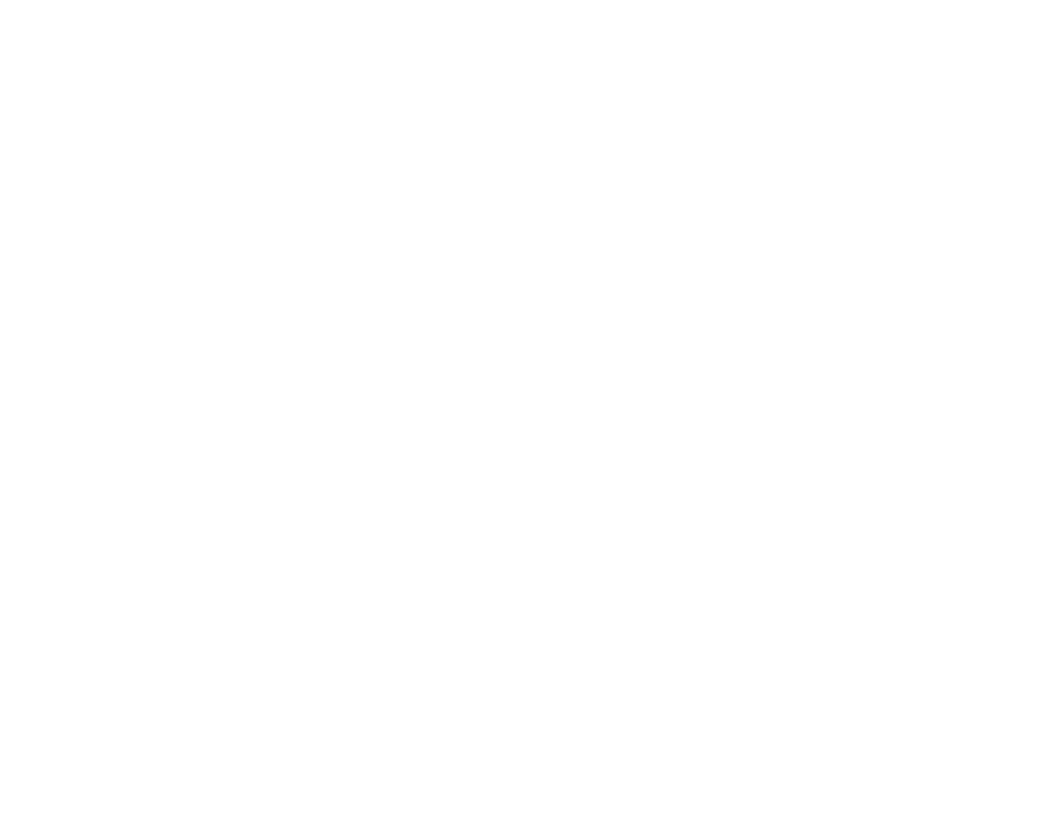
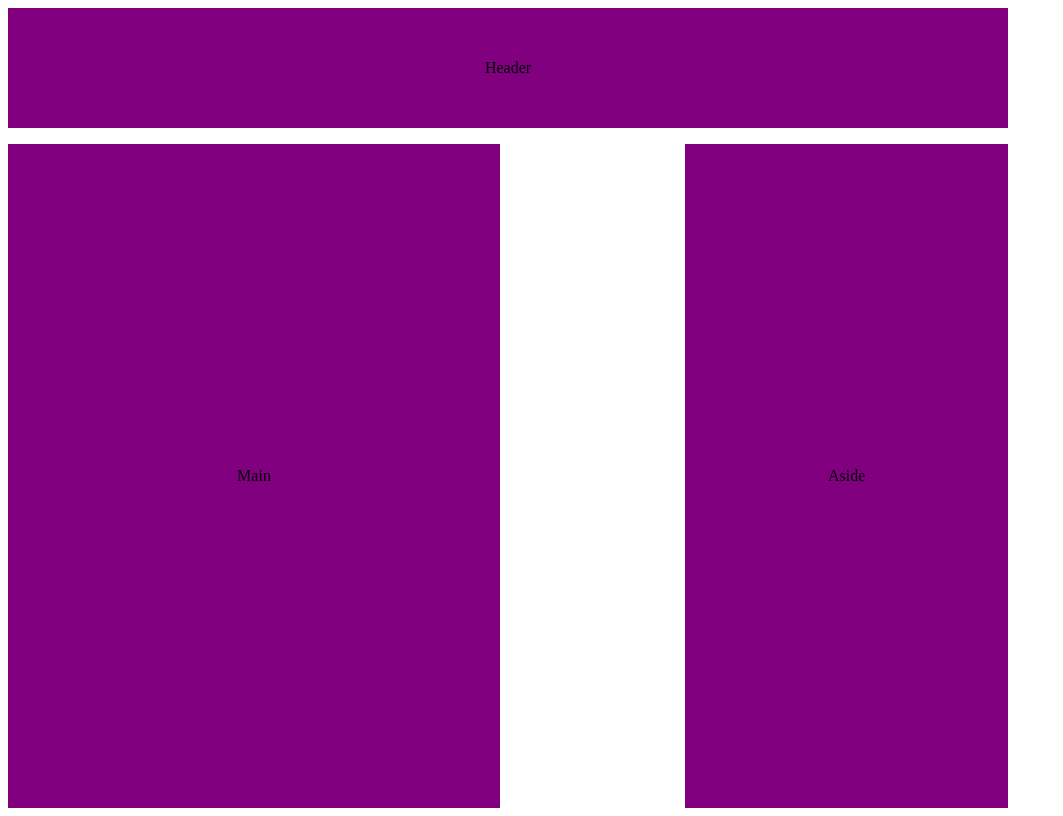
Before and after one commit to Lumsh/grid, a plain HTML site: page index.html in a window 1280 px wide. Shown: the whole page, without its empty margins (0-1063 px from the left). Drawn offline with Linux system fonts and the light colour scheme.

Commit message:
added base template on grid in css

```diff
--- a/css/styles.css
+++ b/css/styles.css
@@ -0,0 +1,52 @@
+* {
+    box-sizing: border-box;
+
+
+}
+
+
+body {
+    width: 100vw;
+    height: 100vh ;
+
+
+}
+
+
+header, aside, main {
+    background-color: purple;
+    color: black;
+    display: flex;
+    justify-content: center;
+    align-items: center;
+
+}
+
+
+.wrapper {
+
+    max-width: 1000px;
+    display: grid;
+    grid-template-columns: repeat(6, 1fr);
+    grid-auto-rows: 120px;
+    gap: 1rem;
+
+}
+
+.wrapper header {
+ grid-column: 1 / 7;
+
+}
+
+
+.wrapper main {
+ grid-column: 1/ 4;
+ grid-row: 2 / 7;
+
+}
+
+.wrapper aside {
+    grid-column:  5/7 ;
+    grid-row: 2 / 7;
+
+}
--- a/index.html
+++ b/index.html
@@ -4,8 +4,25 @@
     <meta charset="UTF-8">
     <meta name="viewport" content="width=device-width, initial-scale=1.0">
     <title>Document</title>
+    <link rel="stylesheet" href="css/styles.css">
 </head>
 <body>
 
+    <div class="wrapper" >
+
+        <header> Header </header>
+
+
+        <main>Main</main>
+
+        <aside>Aside</aside>
+
+
+
+
+
+
+</div>
+
 </body>
 </html>
```
